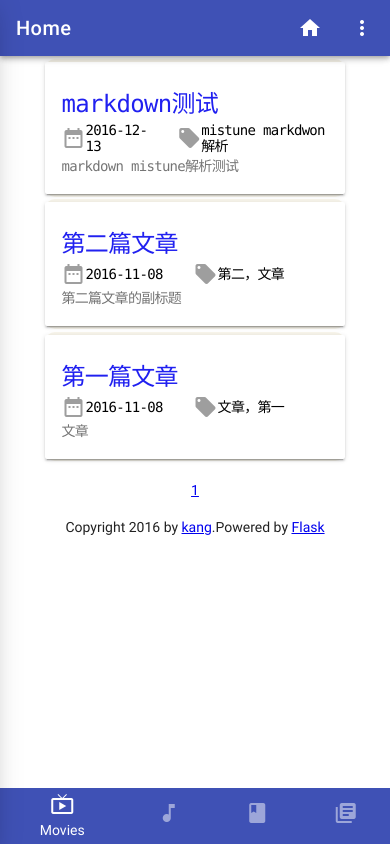
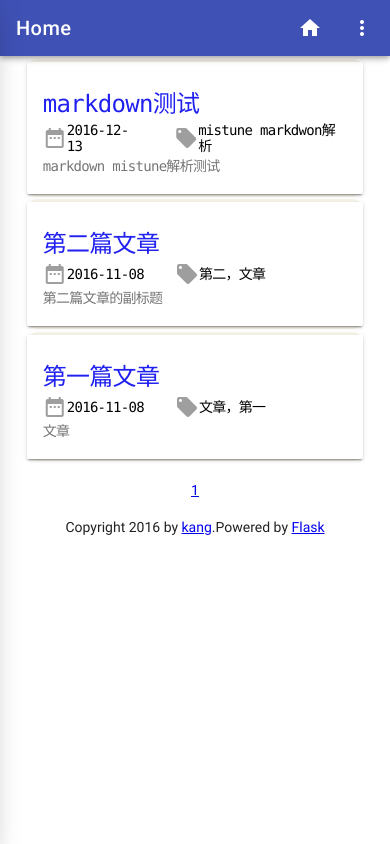
Before and after one commit to CodeIdeal/flask_blog, a Flask app: page / in a window 390 px wide. Run offline with Flask 2, Linux system fonts and the light colour scheme; data comes from the database, SQL or seed files in the repository; parts of the project's set-up code (start-up, migrations or seed data) failed here and were passed over.

Commit message:
去掉底部Tab，增大小屏首页post的宽度，去掉post页文章内容的padding

```diff
--- a/static/css/base.css
+++ b/static/css/base.css
@@ -44,7 +44,7 @@
     }
 
     .post {
-        width: 80%;
+        width: 90%;
         height: auto;
         margin: 0.2em auto;
         font-family: Consolas, Menlo, Courier, monospace;
@@ -54,28 +54,6 @@
         letter-spacing: -0.05em;
     }
 }
-
-.post-title{
-    text-decoration:none;
-    font-family: 方正舒体, serif;
-    font-weight: bold;
-    font-size: 200%;
-
-    background-image: -webkit-linear-gradient(92deg,#f35626,#feab3a);
-    -webkit-background-clip: text;
-    -webkit-text-fill-color: transparent;
-    -webkit-animation: hue 60s infinite linear;
-}
-
-.post-info{
-    font-family: Consolas, 方正舒体, cursive;
-    font-size: 150%;
-}
-
-.post-subtitle{
-    font-size: 100%;
-}
-
 
 /*animate.css中的 hing css动效*/
 @-webkit-keyframes hinge {
--- a/static/css/markdown.css
+++ b/static/css/markdown.css
@@ -16,7 +16,7 @@
   color: #333;
   line-height: 1.6;
   word-wrap: break-word;
-  padding: 45px;
+  /*padding: 45px;*/
   background: #fff;
   border: 1px solid #ddd;
   -webkit-border-radius: 0 0 3px 3px;
--- a/templates/layout.html
+++ b/templates/layout.html
@@ -51,24 +51,6 @@
         </div>
     </div>
 
-    <div class="mdui-bottom-nav mdui-bottom-nav-text-auto mdui-color-indigo mdui-bottom-nav-scroll-hide mdui-hidden-sm-up">
-        <a href="javascript:void(0);" class="mdui-ripple mdui-ripple-white mdui-bottom-nav-active">
-          <i class="mdui-icon material-icons">&#xe639;</i>
-          <label>Movies</label>
-        </a>
-        <a href="javascript:void(0);" class="mdui-ripple mdui-ripple-white">
-          <i class="mdui-icon material-icons">&#xe405;</i>
-          <label>Music</label>
-        </a>
-            <a href="javascript:void(0);" class="mdui-ripple mdui-ripple-white">
-          <i class="mdui-icon material-icons">&#xe865;</i>
-          <label>Books</label>
-        </a>
-        <a href="javascript:void(0);" class="mdui-ripple mdui-ripple-white">
-          <i class="mdui-icon material-icons">&#xe02f;</i>
-          <label>Newsstand</label>
-        </a>
-    </div>
     <script src={{ url_for("static",filename="./js/mdui.min.js") }}></script>
 </body>
 
```
Also changed, not shown: templates/index.html (+10 -3 lines).
